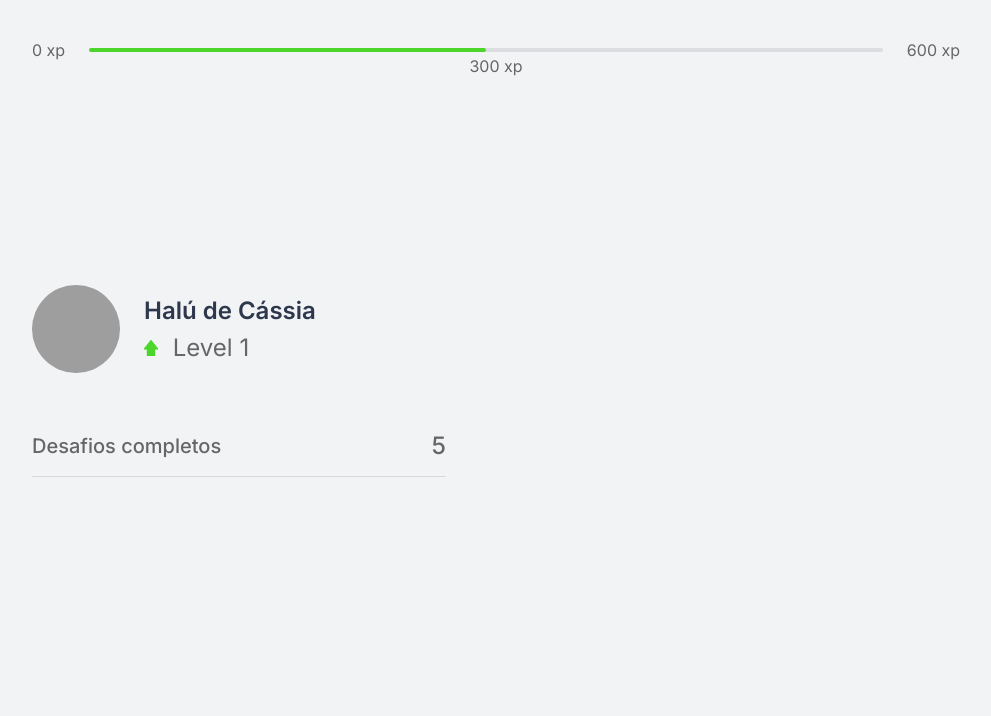
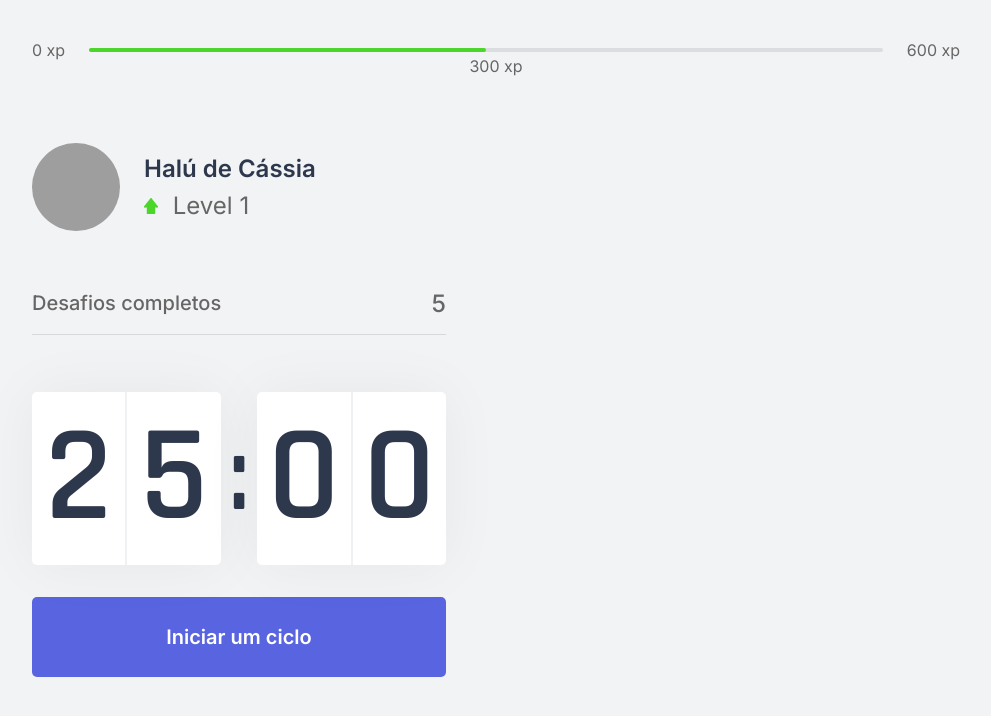
Before and after one commit to HaluDeCassia/remesha-next, a Next.js app: page / in a window 1280 px wide. Shown: the top 716 px of the page, without its empty margins (144-1135 px from the left). Built offline with nearby package versions, Linux system fonts and the light colour scheme; grey boxes are pictures that could not be loaded.

Commit message:
refactor: add title and favicon in project

```diff
--- a/src/pages/_document.tsx
+++ b/src/pages/_document.tsx
@@ -8,6 +8,7 @@
         <Head>
           <link rel="preconnect" href="https://fonts.gstatic.com"/>
           <link href="https://fonts.googleapis.com/css2?family=Inter:wght@400;500;600&family=Rajdhani:wght@600&display=swap" rel="stylesheet"/>
+          <link rel="shortcut icon" href="favicon.png" type="image/png"/>
         </Head>
         <body>
           <Main />
--- a/src/pages/index.tsx
+++ b/src/pages/index.tsx
@@ -1,5 +1,8 @@
 import React from "react";
+import Head from "next/head";
+
 import { CompletedChallenges } from "../components/CompletedChallenges";
+import { Countdown } from "../components/Countdown";
 import { ExperienceBar } from "../components/ExperienceBar";
 import { Profile } from "../components/Profile";
 
@@ -8,12 +11,14 @@
 export default function Home() {
   return (
     <div className={styles.container}>
+      <Head><title>Início | Remesha</title></Head>
       <ExperienceBar />
 
       <section>
-        <div >
+        <div>
           <Profile />
           <CompletedChallenges />
+          <Countdown />
         </div>
         <div></div>
       </section>
```
